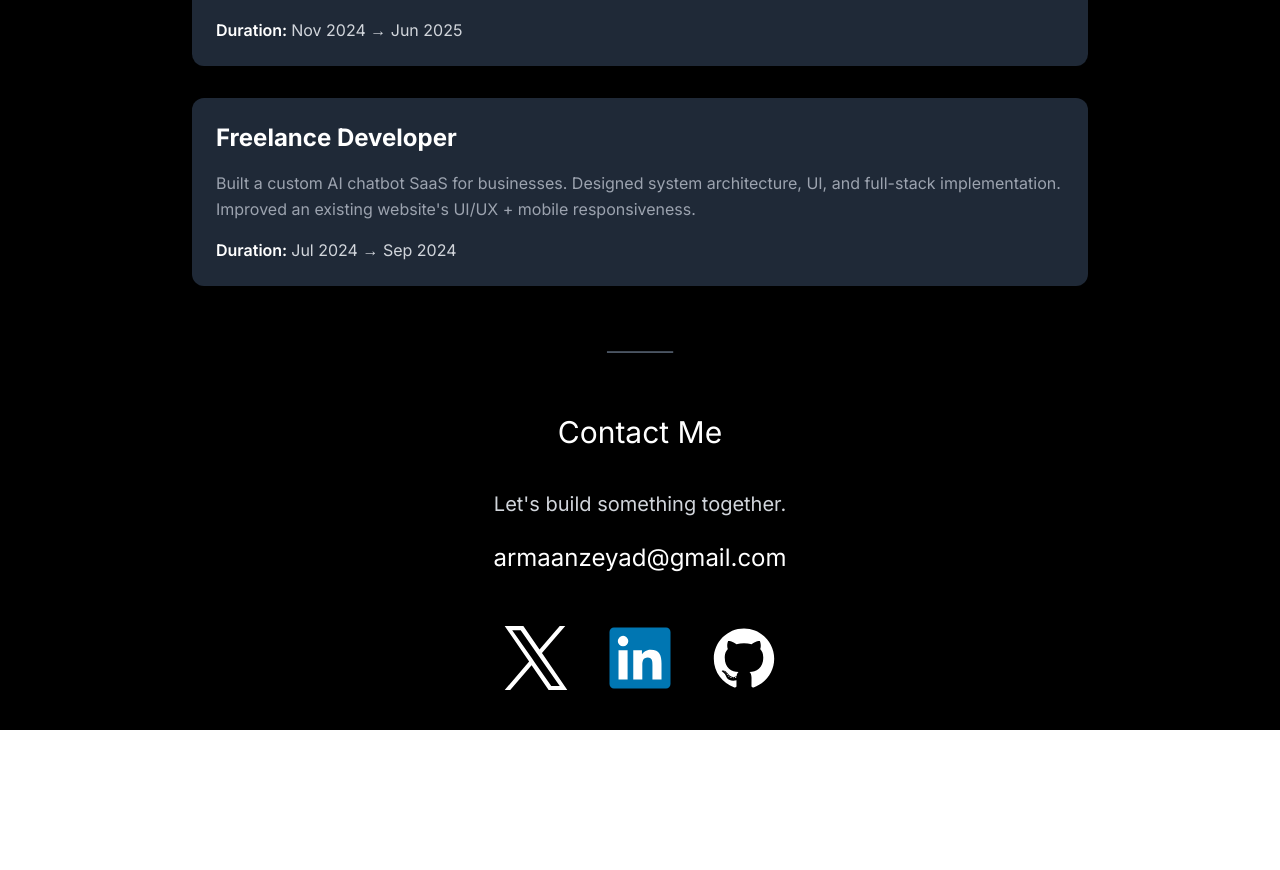
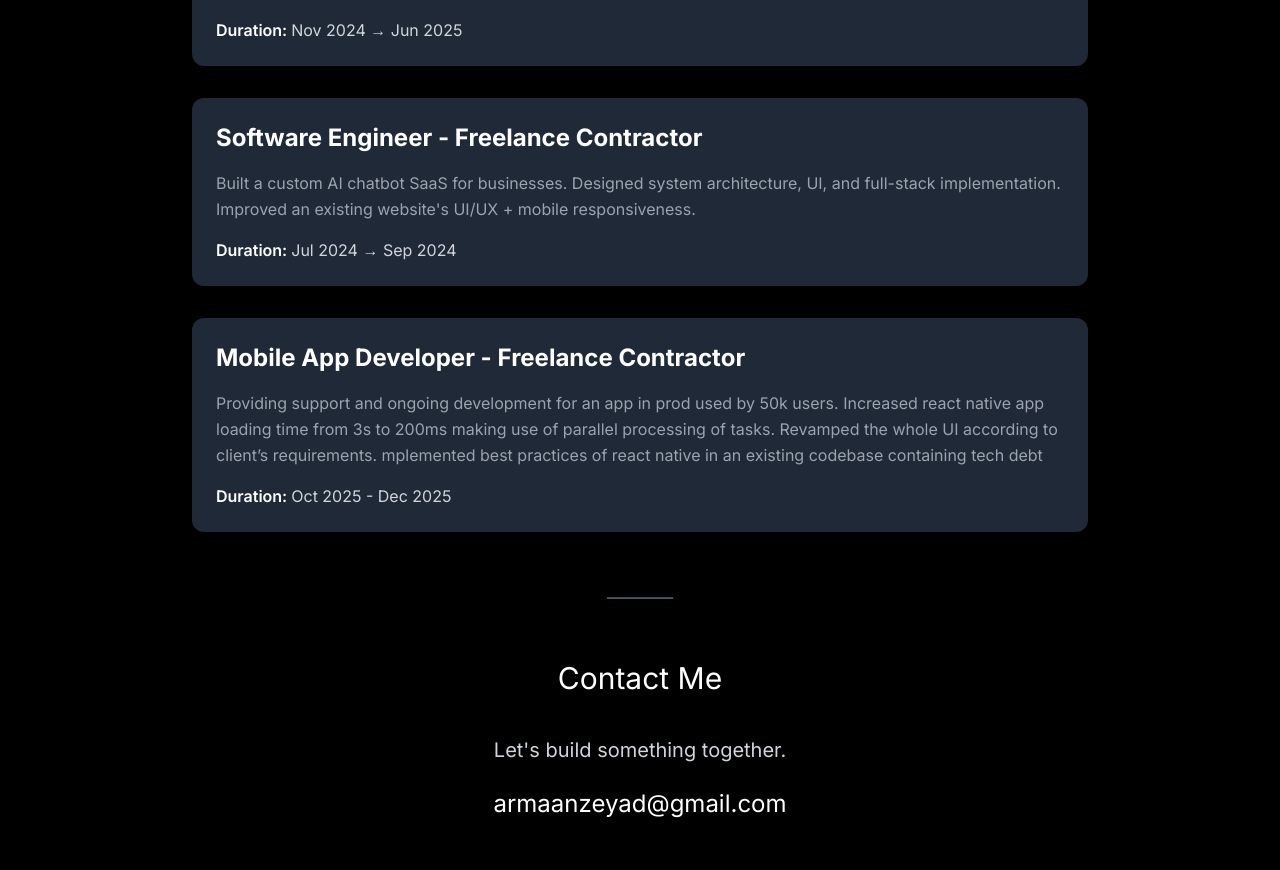
Before and after one commit to User-1289/portfolio, a Next.js app: page / in a window 1280 px wide. Shown: the part 3242-4112 px from the top of the page. Before the commit the page ends 3972 px from the top, so only its background shows below. Built offline with nearby package versions, Linux system fonts and the light colour scheme.

Commit message:
Update Projects.tsx

```diff
--- a/src/app/components/Projects.tsx
+++ b/src/app/components/Projects.tsx
@@ -60,10 +60,15 @@ const Projects: React.FC = ({}) => {
             duration:"Nov 2024 → Jun 2025"
         },
         {
-            name: "Freelance Developer",
+            name: "Software Engineer - Freelance Contractor",
             details: "Built a custom AI chatbot SaaS for businesses. Designed system architecture, UI, and full-stack implementation. Improved an existing website's UI/UX + mobile responsiveness.",
             duration: "Jul 2024 → Sep 2024"
         },
+        {
+            duration:"Oct 2025 - Dec 2025",
+            name: "Mobile App Developer  - Freelance Contractor",
+            details: "Providing support and ongoing development for an app in prod used by 50k users. Increased react native app loading time from 3s to 200ms making use of parallel processing of tasks. Revamped the whole UI according to client’s requirements. mplemented best practices of react native in an existing codebase containing tech debt"
+        }
     ]
 
     return (
```
